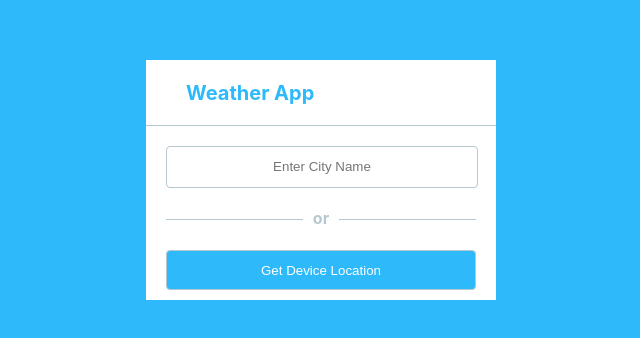
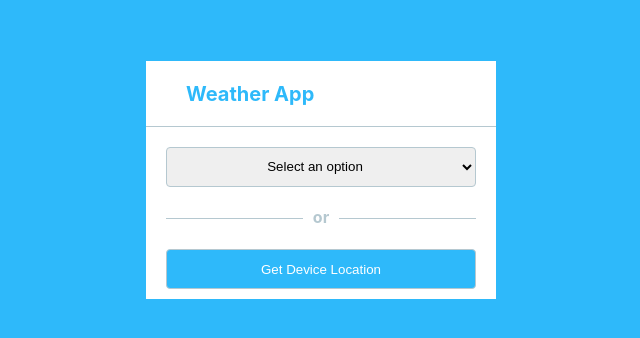
Before and after one commit to sanchitarora802/WeatherApp, a React (Create React App) app in the folder weatherapp/: page / in a window 1280 px wide. Shown: the part 220-558 px from the top of the page, without its empty margins (319-959 px from the left). Built offline with nearby package versions, Linux system fonts and the light colour scheme.

Commit message:
DropDown added with React Router and storing the data in local Storage

```diff
--- a/weatherapp/package.json
+++ b/weatherapp/package.json
@@ -8,9 +8,11 @@
     "@testing-library/react": "^13.4.0",
     "@testing-library/user-event": "^13.5.0",
     "react": "^18.2.0",
+    "react-browser-router": "^2.1.2",
     "react-dom": "^18.2.0",
     "react-icons": "^4.8.0",
     "react-redux": "^8.0.5",
+    "react-router-dom": "^6.10.0",
     "react-scripts": "5.0.1",
     "react-toastify": "^9.1.2",
     "redux": "^4.2.1",
--- a/weatherapp/src/App.js
+++ b/weatherapp/src/App.js
@@ -4,6 +4,7 @@ import "./App.css";
 import CityName from "./Components/CityName";
 import { useSelector } from "react-redux";
 import SearchResult from "./Components/SearchResult";
+import { Routes, Route } from "react-router-dom";
 
 import { ToastContainer } from "react-toastify";
 import "react-toastify/dist/ReactToastify.css";
@@ -17,11 +18,21 @@ function App() {
     return state.Search;
   });
 
+  const cityStoreData = useSelector((state) => {
+    return state.City;
+  });
+
   const { searchResult } = searchStoreData;
+  const { cityName } = cityStoreData;
 
   return (
     <div className="App">
-      {Object.keys(searchResult).length === 0 ? <CityName /> : <SearchResult />}
+        <Routes>
+        <Route path="/" element={<CityName />} />
+        <Route path="/searchResult/:cityName" element={<SearchResult />} />
+        <Route path="/searchResult/lat/:lat/long/:long" element={<SearchResult />} />
+        </Routes>
+      {/* {Object.keys(searchResult).length === 0 ? <CityName /> : <SearchResult />} */}
       <ToastContainer position="bottom-center" icon={true} />
     </div>
   );
--- a/weatherapp/src/Components/CityName.jsx
+++ b/weatherapp/src/Components/CityName.jsx
@@ -1,16 +1,19 @@
-import React from "react";
+import React, { useEffect } from "react";
 import "./CityName.css";
 import { useDispatch, useSelector } from "react-redux";
 import { updateCityName } from "../store/slices/citySlice";
 import { updateSearchLoading, updateSearchResult } from "../store/slices/searchSlice";
 import { toast } from "react-toastify";
+import { useNavigate } from "react-router-dom";
 
 function CityName() {
   var lat = "";
   var long = "";
   var url = "";
 
-  const cityStoreData = useSelector((state) => {
+  const navigate = useNavigate();
+
+   const cityStoreData = useSelector((state) => {
     return state.City;
   });
 
@@ -31,7 +34,6 @@ function CityName() {
         lat = await position.coords.latitude;
         long = await position.coords.longitude;
         // console.log("lat", lat, "long", long);
-        dispatch(updateSearchLoading(false))
         fetchApiCityKey();
       };
       navigator.geolocation.getCurrentPosition(showPosition);
@@ -51,23 +53,34 @@ function CityName() {
       }
       const res = await fetch(url);
       if (res.status === 200) {
+        dispatch(updateSearchLoading(false))
         const resJson = await res.json();
         // console.log(resJson)
+        window.localStorage.setItem('ApiRes',JSON.stringify(resJson))
         dispatch(updateSearchResult(resJson));
-        dispatch(updateCityName(""));
+        if(cityName !== '')
+        navigate(`/searchResult/${cityName}`)
+        else
+        navigate(`/searchResult/lat/${lat}/long/${long}`)
       } else {
         toast.error("Location Not Found");
       }
     } catch (e) {
+      console.log(e)
       toast.error("Server Error. Please try Again after some time");
     }
   };
 
-  const handleOnChange = (e) => {
-    if (e.target.name === "cityName") {
+  const handleOnChange = async (e) => {
+    // if (e.target.name === "cityName") {
       dispatch(updateCityName(e.target.value));
-    }
+    // }
   };
+
+   useEffect(()=>{
+     if(cityName !== '')
+    fetchApiCityKey()
+  },[cityName])
 
   return (
     <div className="wrap">
@@ -77,7 +90,7 @@ function CityName() {
         </div>
          {!searchLoading && <form onSubmit={fetchApiCityKey}>
           <div className="InputDiv">
-            <input
+            {/* <input
               type="text"
               className="Textinput"
               name="cityName"
@@ -86,7 +99,14 @@ function CityName() {
               value={cityName}
               autoComplete="off"
               required
-            />
+            /> */}
+            <select  className="Textinput"  onChange={handleOnChange}>
+              <option value="">Select an option</option>
+              <option value='delhi'>Delhi</option>
+              <option value='goa'>goa</option>
+              <option value='chennai'>chennai</option>
+              <option value='Mumbai'>Mumbai</option>
+            </select>
           </div>
           <div className="OrDiv">
             <h4 className="OrLine">
--- a/weatherapp/src/Components/SearchResult.jsx
+++ b/weatherapp/src/Components/SearchResult.jsx
@@ -1,13 +1,27 @@
-import React from "react";
+import React, { useEffect } from "react";
 import "./SearchResult.css";
 import { BiArrowBack } from "react-icons/bi";
 import { GoLocation } from "react-icons/go";
 import { CiTempHigh } from "react-icons/ci";
 import { WiHumidity } from "react-icons/wi";
 import { useDispatch, useSelector } from "react-redux";
+import { useNavigate } from "react-router-dom";
 import { updateSearchResult } from "../store/slices/searchSlice";
+import { updateCityName } from "../store/slices/citySlice";
+
 
 function SearchResult() {
+
+  useEffect(()=>{
+    const Res = window.localStorage.getItem('ApiRes')
+    console.log('res',JSON.parse(Res))
+    if(Res !== '')
+    dispatch(updateSearchResult(JSON.parse(Res)))
+  },[])
+
+  const dispatch = useDispatch();
+
+  const navigate = useNavigate();
 
   var searchStoreData = useSelector((state) => {
     return state.Search;
@@ -15,14 +29,13 @@ function SearchResult() {
 
   const { searchResult } = searchStoreData;
 
-
-  const dispatch = useDispatch();
-
   const goBack = () => {
-    dispatch(updateSearchResult({}));
+    dispatch(updateSearchResult({}))
+    dispatch(updateCityName(''))
+    navigate(-1)
   };
 
-  return (
+   return (
     <div className="wrap">
       <div className="outerBox">
         <div className="headingDiv">
@@ -34,21 +47,21 @@ function SearchResult() {
 
         <div className="WeatherWrap">
           <div className="imagediv">
-            <img
+            { Object.keys(searchResult).length !== 0  && <img
               className="WeatherImage"
               src={`https://openweathermap.org/img/wn/${searchResult.weather[0].icon}@2x.png`}
               alt="Not Available"
-            />
+            />}
           </div>
           <div>
-            <h1 className="Temp">{searchResult.main.temp}°C</h1>
+          { Object.keys(searchResult).length !== 0  && <h1 className="Temp">{searchResult.main.temp}°C</h1>}
           </div>
           <div>
-            <h1 className="SubHead">{searchResult.weather[0].main}</h1>
+          { Object.keys(searchResult).length !== 0  && <h1 className="SubHead">{searchResult.weather[0].main}</h1>}
           </div>
           <div className="loactionDiv">
             <GoLocation style={{ padding: "10px 0px 0px 0px" }} />
-            <h1 className="Destination">{searchResult.name}, {searchResult.sys.country}</h1>
+            { Object.keys(searchResult).length !== 0  && <h1 className="Destination">{searchResult.name}, {searchResult.sys.country}</h1>}
           </div>
         </div>
         <div className="lastDiv">
@@ -57,7 +70,7 @@ function SearchResult() {
               style={{ width: "24px", height: "24px", color: "#2EB9FA" }}
             />
             <div>
-              <h1 className="Temp2">{searchResult.main.feels_like}°C</h1>
+            { Object.keys(searchResult).length !== 0  && <h1 className="Temp2">{searchResult.main.feels_like}°C</h1>}
               <h1 className="Temp3">Feels Like</h1>
             </div>
           </div>
@@ -67,13 +80,16 @@ function SearchResult() {
               style={{ width: "24px", height: "24px", color: "#2EB9FA" }}
             />
             <div>
-              <h1 className="Temp2">{searchResult.main.humidity}%</h1>
+            {Object.keys(searchResult).length !== 0  && <h1 className="Temp2">{searchResult.main.humidity}%</h1>}
               <h1 className="Temp3">Humidity</h1>
             </div>
           </div>
         </div>
       </div>
     </div>
+    // <>
+    //   hello
+    // </>
   );
 }
 
--- a/weatherapp/src/index.js
+++ b/weatherapp/src/index.js
@@ -5,12 +5,15 @@ import App from './App';
 import reportWebVitals from './reportWebVitals';
 import { Provider } from 'react-redux';
 import store from './store';
+import { BrowserRouter } from 'react-router-dom';
 
 const root = ReactDOM.createRoot(document.getElementById('root'));
 root.render(
+    <BrowserRouter>
     <Provider store={store}>
     <App />
     </Provider>
+    </BrowserRouter>
 );
 
 
```
Also changed, not shown: 1 other file (tests, documents, lock files or other folders).
